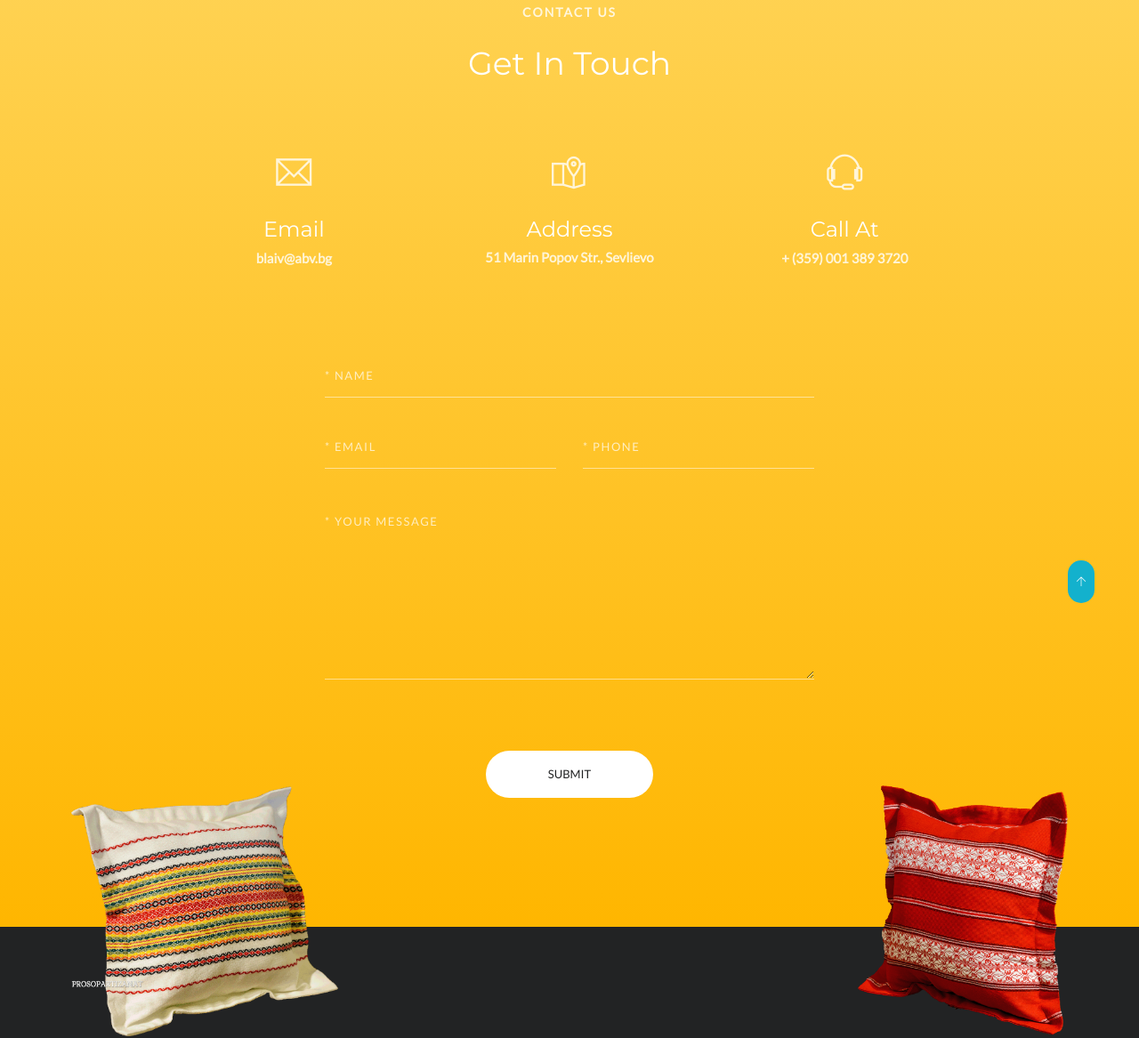
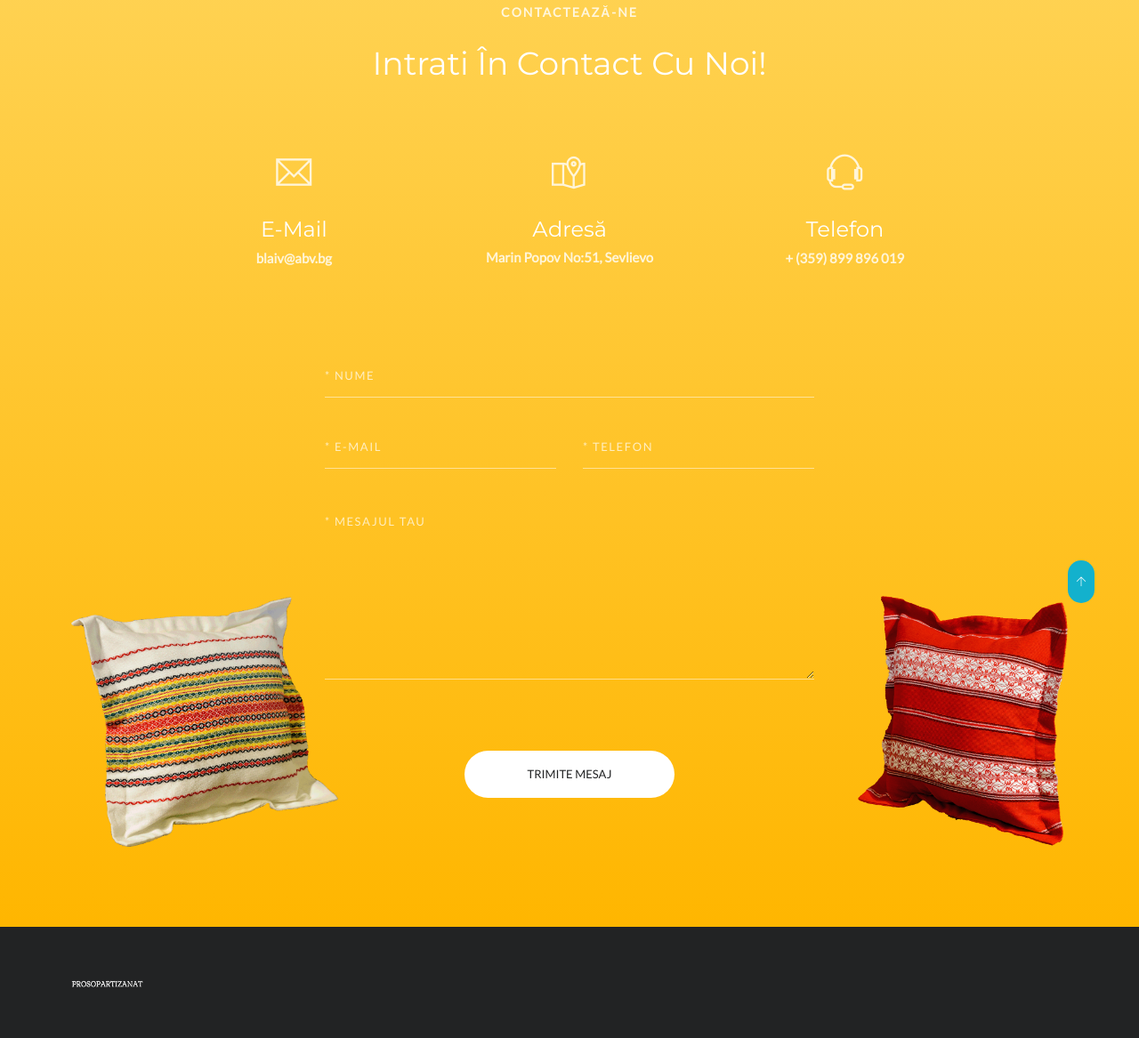
Before and after one commit to vbakayov/RomaniaSite, a plain HTML site: page contacts.html in a window 1280 px wide. Shown: the part 172-1339 px from the top of the page at 89% size. Drawn offline with nearby package versions, Linux system fonts and the light colour scheme.

Commit message:
add contacts

```diff
--- a/Resources/css/style.css
+++ b/Resources/css/style.css
@@ -1560,7 +1560,7 @@ fieldset[disabled] .s-btn {
 .s-mockup-v2 {
   position: absolute;
   left: 6.25rem;
-  bottom: 22rem;
+  bottom: 30rem;
   width: 25rem;
   height: auto;
 }
@@ -1585,7 +1585,7 @@ fieldset[disabled] .s-btn {
   .s-mockup-v2 {
     position: absolute;
     left: 5rem;
-    bottom: 20rem;
+    bottom: 27rem;
     width: 18.75rem;
     height: auto;
   }
@@ -1596,7 +1596,7 @@ fieldset[disabled] .s-btn {
 .s-mockup-v3 {
   position: absolute;
   right: 6.25rem;
-  bottom: 22rem;
+  bottom: 30rem;
   width: 25rem;
   height: auto;
 }
@@ -1621,7 +1621,7 @@ fieldset[disabled] .s-btn {
   .s-mockup-v3 {
     position: absolute;
     right: 5rem;
-    bottom: 20rem;
+    bottom: 27rem;
     width: 14.75rem;
     height: auto;
   }
--- a/contacts.html
+++ b/contacts.html
@@ -112,29 +112,29 @@
         <div class="g-position--relative g-bg-color--primary">
             <div class="g-container--md g-padding-y-125--xs">
                 <div class="g-text-center--xs g-margin-t-50--xs g-margin-b-80--xs">
-                    <p class="text-uppercase g-font-size-14--xs g-font-weight--700 g-color--white-opacity g-letter-spacing--2 g-margin-b-25--xs">Contact Us</p>
-                    <h2 class="g-font-size-32--xs g-font-size-36--sm g-color--white">Get in Touch</h2>
+                    <p class="text-uppercase g-font-size-14--xs g-font-weight--700 g-color--white-opacity g-letter-spacing--2 g-margin-b-25--xs">Contactează-ne</p>
+                    <h2 class="g-font-size-32--xs g-font-size-36--sm g-color--white">Intrati În Contact Cu Noi!</h2>
                 </div>
                 <div class="row g-row-col--5 g-margin-b-80--xs">
                     <div class="col-xs-4 g-full-width--xs g-margin-b-50--xs g-margin-b-0--sm">
                         <div id="email" class="g-text-center--xs">
                             <i class="g-display-block--xs g-font-size-40--xs g-color--white-opacity g-margin-b-30--xs ti-email"></i>
-                            <h4 class=" g-color--white g-margin-b-5--xs">Email</h4>
+                            <h4 class=" g-color--white g-margin-b-5--xs">E-mail</h4>
                             <p class="g-color--white-opacity" style="font-weight: bold">blaiv@abv.bg</p>
                         </div>
                     </div>
                     <div class="col-xs-4 g-full-width--xs g-margin-b-50--xs g-margin-b-0--sm">
                         <div class="g-text-center--xs">
                             <i class="g-display-block--xs g-font-size-40--xs g-color--white-opacity g-margin-b-30--xs ti-map-alt"></i>
-                            <h4 class=" g-color--white g-margin-b-5--xs">Address</h4>
-                            <p class="g-color--white-opacity" style="font-weight: bold">51 Marin Popov Str., Sevlievo</p>
+                            <h4 class=" g-color--white g-margin-b-5--xs">Аdresă</h4>
+                            <p class="g-color--white-opacity" style="font-weight: bold">Marin Popov No:51, Sevlievo</p>
                         </div>
                     </div>
                     <div class="col-xs-4 g-full-width--xs">
                         <div  id="call" class="g-text-center--xs">
                             <i class="g-display-block--xs g-font-size-40--xs g-color--white-opacity g-margin-b-30--xs ti-headphone-alt"></i>
-                            <h4 class=" g-color--white g-margin-b-5--xs">Call at</h4>
-                            <p class="g-color--white-opacity" style="font-weight: bold">+ (359) 001 389 3720</p>
+                            <h4 class=" g-color--white g-margin-b-5--xs">Теlefon</h4>
+                            <p class="g-color--white-opacity" style="font-weight: bold">+ (359) 899 896 019</p>
                         </div>
                     </div>
                 </div>
@@ -144,21 +144,21 @@
                 <form action="../Resources/php/sendMail.php" method="POST" target="_blank" class="center-block g-width-500--sm g-width-550--md">
                     <input name="csrfmiddlewaretoken" value="72BU7vroBG1K0fXu5xfceR2IuBawnPzl" type="hidden">
                     <div class="g-margin-b-30--xs">
-                        <input name="vname" required="required" type="text" class="form-control s-form-v3__input" placeholder="* Name">
+                        <input name="vname" required="required" type="text" class="form-control s-form-v3__input" placeholder="* Nume">
                     </div>
                     <div class="row g-row-col-5 g-margin-b-50--xs">
                         <div class="col-sm-6 g-margin-b-30--xs g-margin-b-0--md">
-                            <input name="vemail" required="required"  type="email" class="form-control s-form-v3__input" placeholder="* Email">
+                            <input name="vemail" required="required"  type="email" class="form-control s-form-v3__input" placeholder="* E-Mail">
                         </div>
                         <div class="col-sm-6">
-                            <input type="text" class="form-control s-form-v3__input" placeholder="* Phone">
+                            <input type="text" class="form-control s-form-v3__input" placeholder="* Telefon">
                         </div>
                     </div>
                     <div class="g-margin-b-80--xs">
-                        <textarea  name="msg" rows="10" required="required" class="form-control s-form-v3__input"  placeholder="* Your message"></textarea>
+                        <textarea  name="msg" rows="10" required="required" class="form-control s-form-v3__input"  placeholder="* Mesajul tau"></textarea>
                     </div>
                     <div class="g-text-center--xs">
-                        <button type="submit" name="submit" id="submit"  class=" submit text-uppercase s-btn s-btn--md s-btn--white-bg g-radius--50 g-padding-x-70--xs g-margin-b-20--xs">Submit</button>
+                        <button type="submit" name="submit" id="submit"  class=" submit text-uppercase s-btn s-btn--md s-btn--white-bg g-radius--50 g-padding-x-70--xs g-margin-b-20--xs">Trimite mesaj</button>
                     </div>
                     <input name="formtype" value="contact" type="hidden">
                 </form>
@@ -172,35 +172,7 @@
         </div>
         <!-- End Feedback Form -->
         <!--========== END PAGE CONTENT ==========-->
-        <!--<section style="display: block;" class="section-get-in-touch grey-bg container-toggle" id="get-in-touch">-->
-            <!--<div class="banner " style="padding-bottom: 70px; background-color: #FFFFCC;"><h1>Пишете ни <span class="large">Изпратете ни имейл</span></h1> </div>-->
-            <!--<div class="row2">-->
-                <!--&lt;!&ndash;action="php/sendMail.php"&ndash;&gt;-->
-                <!--<form action="../php/sendMail.php" method="POST" target="_blank">-->
-                    <!--<input name="csrfmiddlewaretoken" value="72BU7vroBG1K0fXu5xfceR2IuBawnPzl" type="hidden">-->
-                    <!--<fieldset>-->
-                        <!--<ul class="layout">-->
-                            <!--<li class="half">-->
-                                <!--<input name="vname" required="required" placeholder="Вашето име ?" type="text">-->
 
-                            <!--</li>-->
-                            <!--<li class="half">-->
-                                <!--<input name="vemail" required="required" placeholder="Адрес (email) ?" type="email">-->
-
-                            <!--</li>-->
-                            <!--<li class="full">-->
-
-                                <!--<textarea name="msg" rows="10" required="required" placeholder="Как може да ви бъдем от полза ?"></textarea>-->
-                            <!--</li>-->
-                        <!--</ul>-->
-                    <!--</fieldset>-->
-                    <!--<input name="formtype" value="contact" type="hidden">-->
-                    <!--<p class="success">Съобщението се изпрати успешно </p>-->
-                    <!--<button type="submit" name="submit" id="submit" class="submit"><span>Изпрати</span></button>-->
-                <!--</form>-->
-            <!--</div>-->
-            <!--<div id="justspace" class="addEmptySpace"></div>-->
-        <!--</section>-->
 
 
         <!--========== FOOTER ==========-->
```
